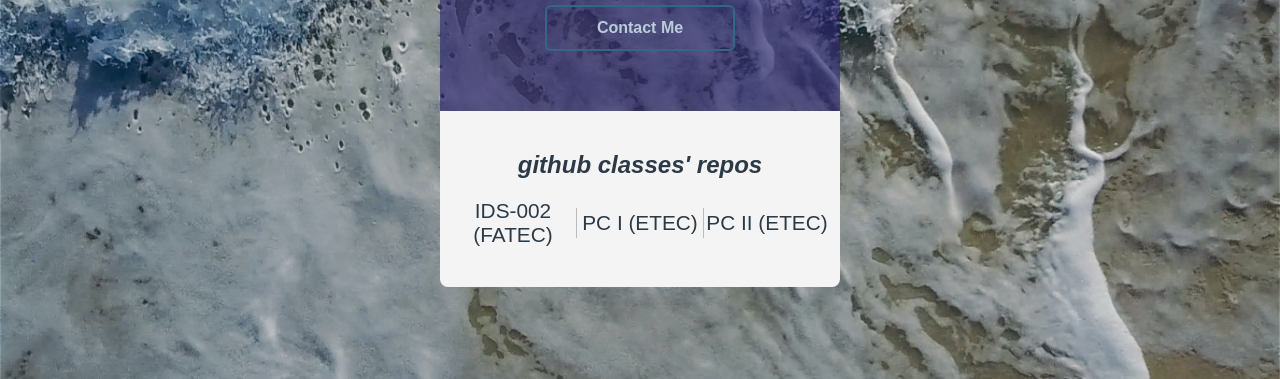
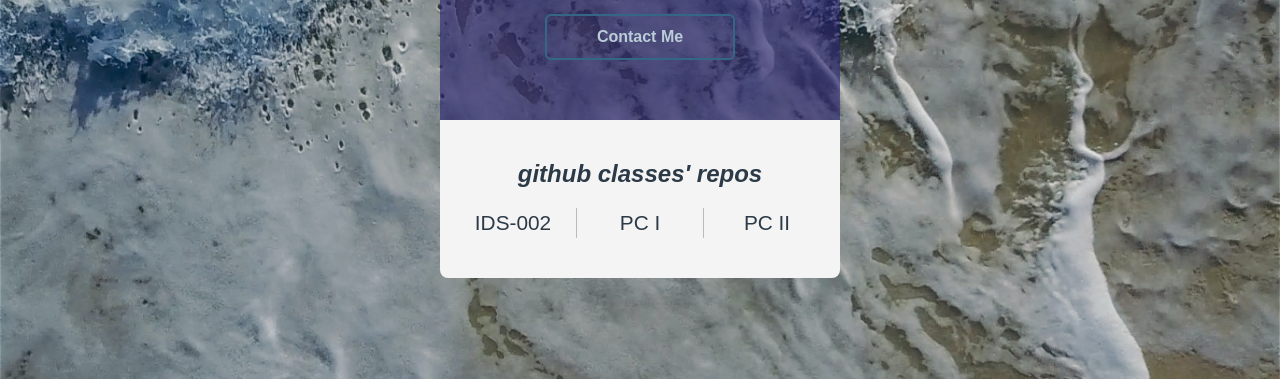
Before and after one commit to diegoneri/diegoneri.github.io, a plain HTML site: page index.html in a window 1280 px wide. Shown: the part 421-800 px from the top of the page. Drawn offline with Linux system fonts and the light colour scheme.

Commit message:
Ajusta instituicao

```diff
--- a/index.html
+++ b/index.html
@@ -45,15 +45,15 @@
             <div class="card-footer-title">github classes' repos</div>
             <div class="numbers">
                 <div class="item">
-                    <a href="https://github.com/diegoneri/aulas-ds-spring-boot" target="_blank">IDS-002 (FATEC)</a>
+                    <a href="https://github.com/diegoneri/aulas-ds-spring-boot" target="_blank">IDS-002</a>
                 </div>
                 <div class="border"></div>
                 <div class="item">
-                    <a href="https://github.com/ermogenes/aulas-programacao-csharp" target="_blank">PC I (ETEC)</a>
+                    <a href="https://github.com/ermogenes/aulas-programacao-csharp" target="_blank">PC I</a>
                 </div>
                 <div class="border"></div>
                 <div class="item">
-                    <a href="https://github.com/ermogenes/aulas-programacao-web" target="_blank">PC II (ETEC)</a>
+                    <a href="https://github.com/ermogenes/aulas-programacao-web" target="_blank">PC II</a>
                 </div>
             </div>
         </div>
```
